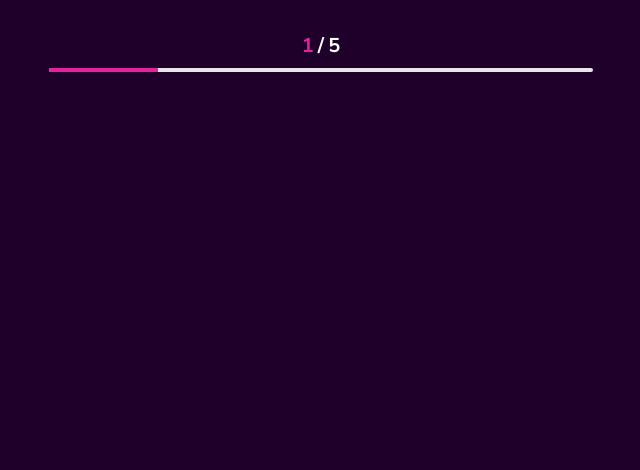
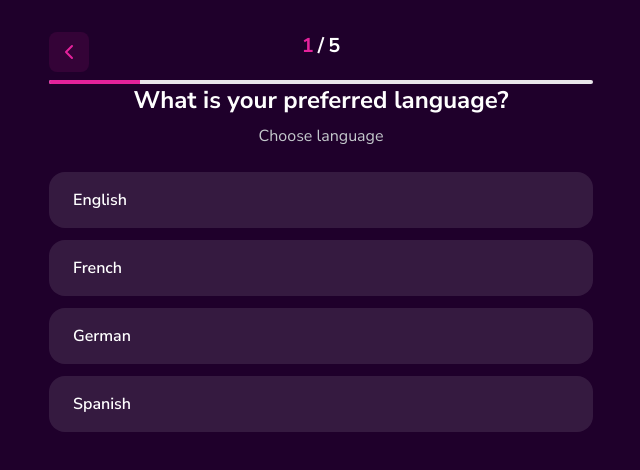
Before and after one commit to kujo205/hw_quiz, a Next.js app: page /quiz/test-quiz/preferred-language in a window 1280 px wide. Shown: the top 470 px of the page, without its empty margins (319-959 px from the left). Built offline with nearby package versions, Linux system fonts and the light colour scheme.

Commit message:
feat(WIP): working on putting quiz with data model together

```diff
--- a/src/app/globals.css
+++ b/src/app/globals.css
@@ -5,6 +5,8 @@
   --background: #1f002b;
   --foreground: #ffffff;
   --grey-200: #c4c8cc;
+  --grey-40: #f2f3f5;
+
   --pink-main: #e4229c;
 }
 
@@ -12,6 +14,7 @@
   --color-background: var(--background);
   --color-foreground: var(--foreground);
   --color-grey-200: var(--grey-200);
+  --color-grey-40: var(--grey-40);
   --color-pink-main: var(--pink-main);
 
   --font-sans: "Nunito Sans", sans-serif;
--- a/src/features/quiz/components/question-renderer.tsx
+++ b/src/features/quiz/components/question-renderer.tsx
@@ -1,9 +1,15 @@
 "use client";
 
-import { constructRequest } from "next/dist/experimental/testing/server/utils";
+import { useRouter } from "next/navigation";
 import { useEffect } from "react";
+import { SingleSelectQuestion } from "@/features/quiz/components/single-select-question";
 import { useQuizStore } from "@/features/quiz/store";
-import type { TQuizQuestion, TQuizStaticStep } from "../types-and-schemas";
+import { evaluateNextQuizStep } from "@/features/quiz/utils/evaluate-next-quiz-step";
+import type {
+  SelectHandler,
+  TQuizQuestion,
+  TQuizStaticStep,
+} from "../types-and-schemas";
 
 interface Props {
   stepData: TQuizStaticStep | TQuizQuestion;
@@ -13,13 +19,40 @@ interface Props {
 
 export function QuestionRenderer({ stepData, stepId, quizId }: Props) {
   const setQuizData = useQuizStore((state) => state.setQuizData);
+  const getCurrentStepOrder = useQuizStore((state) => state.getCurrenStepOrder);
+  const setAnswer = useQuizStore((state) => state.setAnswer);
+  const router = useRouter();
+  const qOrder = getCurrentStepOrder();
 
   useEffect(() => {
     setQuizData(quizId, stepId);
   }, [quizId, stepId, setQuizData]);
 
+  const selectAnswerHandler: SelectHandler = (questionId, val) => {
+    setAnswer(questionId, val);
+
+    const nextStepId = evaluateNextQuizStep(
+      stepData,
+      useQuizStore.getState().getCurrentQuizAnswers(),
+    );
+
+    router.push(`/quiz/${quizId}/${nextStepId}`);
+  };
+
   switch (stepData.type) {
-    case "single-select":
+    case "single-select": {
+      const questionData = stepData as TQuizQuestion;
+      return (
+        <SingleSelectQuestion
+          handleSelect={selectAnswerHandler}
+          questionId={questionData.id}
+          order={qOrder}
+          title={questionData.texts.title}
+          description={questionData.texts.description}
+          options={questionData.options}
+        />
+      );
+    }
     case "bubble-select":
     case "multiple-select":
     case "loader":
@@ -27,6 +60,5 @@ export function QuestionRenderer({ stepData, stepId, quizId }: Props) {
     case "thank-you":
     default:
       return null;
-    // return <p>{JSON.stringify(stepData)}</p>;
   }
 }
--- a/src/features/quiz/components/quiz-progress.tsx
+++ b/src/features/quiz/components/quiz-progress.tsx
@@ -9,21 +9,21 @@ interface QuizProgressProps {
 }
 
 export function QuizProgress({ totalSteps }: QuizProgressProps) {
-  const { activeQuizId, results } = useQuizStore();
+  const { activeQuizId, getCurrenStepOrder } = useQuizStore();
 
   if (!activeQuizId) return null;
 
-  const answeredCount = Object.keys(
-    results[activeQuizId]?.answers || {},
-  ).length;
-  const currentStep = answeredCount + 1;
-  const progress = (currentStep / totalSteps) * 100;
+  const currentStep = getCurrenStepOrder();
+
+  const stepsWithEmail = totalSteps + 1;
+
+  const progress = (currentStep / stepsWithEmail) * 100;
 
   return (
     <div className="w-full space-y-2">
       <div className="flex justify-between">
         {/* Go back button */}
-        {currentStep === 1 ? (
+        {currentStep === 0 ? (
           <span className="w-10"></span>
         ) : (
           <Button variant="icon">
@@ -32,7 +32,7 @@ export function QuizProgress({ totalSteps }: QuizProgressProps) {
         )}
 
         {/* Step counter */}
-        <div className="text-center text-xl space-x-1 font-bold">
+        <div className="text-center text-xl space-x-1 font-extrabold">
           <span className="text-pink-main">{currentStep}</span>
           <span>/</span>
           <span>{totalSteps}</span>
--- /dev/null
+++ b/src/features/quiz/components/quiz-title-description.tsx
@@ -0,0 +1,18 @@
+import { useQuizStore } from "@/features/quiz/store";
+import type { TLocalizedString } from "@/features/quiz/types-and-schemas";
+
+interface QuizTitleDescriptionProps {
+  title: TLocalizedString;
+  description: TLocalizedString;
+}
+
+export function QuizTitleDescription(props: QuizTitleDescriptionProps) {
+  const t = useQuizStore((state) => state.t);
+
+  return (
+    <div className="text-center space-y-4">
+      <h1 className="text-white">{t(props.title)}</h1>
+      <p className="text-grey-40">{t(props.description)}</p>
+    </div>
+  );
+}
--- /dev/null
+++ b/src/features/quiz/components/single-select-question.tsx
@@ -0,0 +1,76 @@
+import { useQuizStore } from "@/features/quiz/store";
+import type {
+  SelectHandler,
+  TLocalizedString,
+} from "@/features/quiz/types-and-schemas";
+
+interface SingleSelectOption {
+  label: TLocalizedString;
+  value: string;
+}
+
+interface SingleSelectQuestionProps {
+  questionId: string;
+  title: TLocalizedString;
+  description?: TLocalizedString;
+  options: SingleSelectOption[];
+  order: number;
+  handleSelect: SelectHandler;
+}
+
+export function SingleSelectQuestion({
+  questionId,
+  title,
+  description,
+  options,
+  order,
+  handleSelect,
+}: SingleSelectQuestionProps) {
+  const t = useQuizStore((state) => state.t);
+  const setAnswer = useQuizStore((state) => state.setAnswer);
+  const activeQuizId = useQuizStore((state) => state.activeQuizId);
+  const currentAnswer = useQuizStore(
+    (state) =>
+      activeQuizId && state.results[activeQuizId]?.answers[questionId]?.answer,
+  );
+
+  return (
+    <div className="space-y-6">
+      {/* Title and Description */}
+      <div className="space-y-2 text-center">
+        <h2 className="text-2xl font-bold text-white">{t(title)}</h2>
+        {description && <p className="text-grey-200">{t(description)}</p>}
+      </div>
+
+      {/* Options */}
+      <div className="space-y-3">
+        {options.map((option) => {
+          const optionLabel = t(option.label);
+          const isSelected = currentAnswer === optionLabel;
+
+          return (
+            <button
+              key={option.value}
+              type="button"
+              onClick={() =>
+                handleSelect(questionId, {
+                  answer: option.value,
+                  order: order,
+                  title: optionLabel,
+                  type: "single-select",
+                })
+              }
+              className={`w-full rounded-2xl px-6 py-4 cursor-pointer text-left font-semibold transition-all ${
+                isSelected
+                  ? "bg-pink-main text-white"
+                  : "bg-white/10 text-white hover:bg-white/15"
+              }`}
+            >
+              {optionLabel}
+            </button>
+          );
+        })}
+      </div>
+    </div>
+  );
+}
--- a/src/features/quiz/store.ts
+++ b/src/features/quiz/store.ts
@@ -35,6 +35,13 @@ interface QuizStore {
   // nullify quiz results
   resetQuiz: () => void;
 
+  // go back one step in the quiz
+  goOneStepBack: () => void;
+
+  getCurrenStepOrder: () => number;
+
+  getCurrentQuizAnswers: () => Record<string, TQuizAnswer>;
+
   // translation method
   t: (localizedString?: TLocalizedString) => string;
 }
@@ -60,6 +67,28 @@ export const useQuizStore = create<QuizStore>()(
             state.results[quizId] = { ...DEFAULT_QUIZ_RESULT };
           }
         });
+      },
+
+      getCurrentQuizAnswers: () => {
+        const quizId = get().activeQuizId;
+        if (!quizId) return {};
+
+        return get().results[quizId]?.answers || {};
+      },
+
+      getCurrenStepOrder: () => {
+        const quizId = get().activeQuizId;
+        const stepId = get().activeQuizStep;
+
+        if (!quizId || !stepId) return 0;
+
+        const answers = get().results[quizId]?.answers;
+        const answer = answers[stepId];
+
+        console.log("answers", answers);
+
+        console.log("answer for stepId", stepId, answer);
+        return answer?.order ?? Object.values(answers)?.length + 1;
       },
 
       setLanguage: (lang) => {
@@ -107,6 +136,8 @@ export const useQuizStore = create<QuizStore>()(
         });
       },
 
+      goOneStepBack: () => {},
+
       t: (localizedString) => {
         const quizId = get().activeQuizId;
         if (!quizId || !localizedString) return "";
--- a/src/features/quiz/types-and-schemas.ts
+++ b/src/features/quiz/types-and-schemas.ts
@@ -85,11 +85,13 @@ type TQuizQuestion = z.infer<typeof QuestionSchema>;
 type TQuizStaticStep = z.infer<typeof StaticStepSchema>;
 type TQuiz = z.infer<typeof QuizSchema>;
 
+export type SelectHandler = (questionId: string, val: TQuizAnswer) => void;
+
 export type TQuizAnswer = {
   order: number;
   title: string;
   type: string;
-  answer: string;
+  answer: string | string[];
 };
 
 export type {
--- a/src/features/quiz/utils/evaluate-next-quiz-step.ts
+++ b/src/features/quiz/utils/evaluate-next-quiz-step.ts
@@ -3,18 +3,17 @@ import {
   staticStepTypes,
   type TBranch,
   type TCondition,
+  type TQuizAnswer,
   type TQuizQuestion,
   type TQuizStaticStep,
 } from "../types-and-schemas";
-
-type TAnswerValue = Record<string, string | string[]>;
 
 /**
  * Evaluates the next quiz step based on current step data and answers
  */
 export function evaluateNextQuizStep(
   stepData: TQuizStaticStep | TQuizQuestion,
-  answers: TAnswerValue,
+  answers: Record<string, TQuizAnswer>,
 ): string {
   if (isStaticStep(stepData)) {
     assert(
@@ -34,7 +33,10 @@ export function evaluateNextQuizStep(
   return stepData.defaultNextQuestionId;
 }
 
-function evaluateBranch(branch: TBranch, answers: TAnswerValue): boolean {
+function evaluateBranch(
+  branch: TBranch,
+  answers: Record<string, TQuizAnswer>,
+): boolean {
   const results = branch.conditions.map((condition) =>
     evaluateCondition(condition, answers),
   );
@@ -46,9 +48,9 @@ function evaluateBranch(branch: TBranch, answers: TAnswerValue): boolean {
 
 function evaluateCondition(
   condition: TCondition,
-  answers: TAnswerValue,
+  answers: Record<string, TQuizAnswer>,
 ): boolean {
-  const answer = answers[condition.questionId];
+  const answer = answers[condition.questionId]?.value;
 
   switch (condition.operator) {
     case "NOT_EMPTY":
@@ -67,7 +69,7 @@ function evaluateCondition(
       if (Array.isArray(answer)) {
         return answer.includes(condition.value);
       }
-      if (typeof condition.value === "string") {
+      if (typeof answer === "string" && typeof condition.value === "string") {
         return answer.includes(condition.value);
       }
       return false;
```
Also changed, not shown: 1 other file (tests, documents, lock files or other folders).
